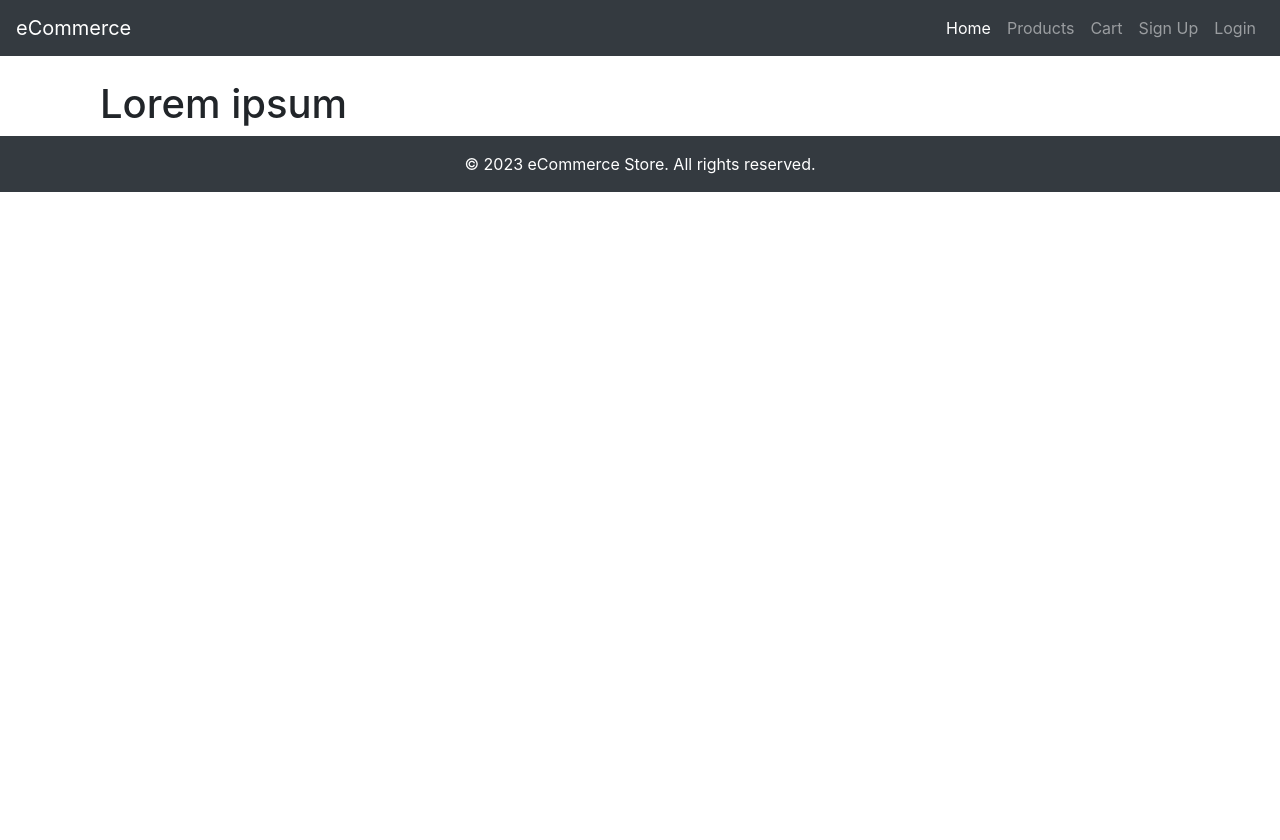
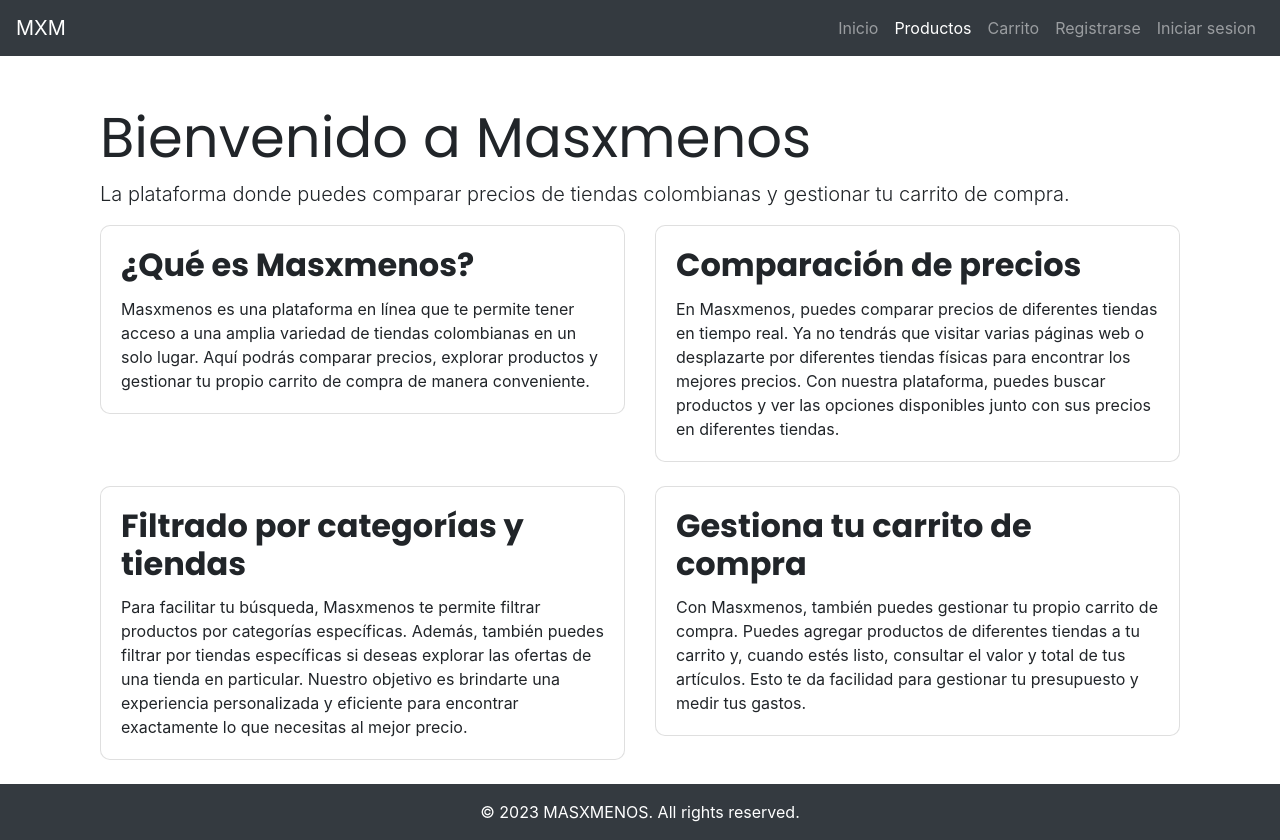
Before and after one commit to aaroncabc/masxmenos, a Django app: page /catalog/ in a window 1280 px wide. Before the commit the page ends 192 px from the top, so only its background shows below. Run offline with Django 4.2, Linux system fonts and the light colour scheme; some libraries are stand-ins or nearby versions.

Commit message:
overall upgrade

```diff
--- a/catalog/templates/index.html
+++ b/catalog/templates/index.html
@@ -1,7 +1,79 @@
 <!-- home/index page  -->
 {% extends "main_template.html" %}
 {% block content %}
-    <div class="col-sm-4">
-          <h1>Lorem ipsum</h1>
+<!DOCTYPE html>
+<html lang="es">
+<head>
+  <meta charset="UTF-8">
+  <meta name="viewport" content="width=device-width, initial-scale=1.0">
+  <title>Masxmenos - Comparación de precios</title>
+  <!-- Bootstrap CSS -->
+  <link rel="stylesheet" href="https://stackpath.bootstrapcdn.com/bootstrap/4.5.2/css/bootstrap.min.css">
+  <!-- Font Awesome CSS (opcional, para íconos) -->
+  <link rel="stylesheet" href="https://cdnjs.cloudflare.com/ajax/libs/font-awesome/5.15.1/css/all.min.css">
+  <!-- Google Fonts - Poppins -->
+  <link href="https://fonts.googleapis.com/css?family=Poppins:400,700&display=swap" rel="stylesheet">
+  <style>
+    /* Estilos personalizados */
+    h1, h2 {
+      font-family: 'Poppins', sans-serif;
+      font-weight: bold;
+    }
+    .rounded-card {
+      border-radius: 10px;
+    }
+  </style>
+  <!-- Scripts -->
+  <script src="https://code.jquery.com/jquery-3.5.1.slim.min.js"></script>
+  <script src="https://stackpath.bootstrapcdn.com/bootstrap/4.3.1/js/bootstrap.min.js"></script>
+  <script src="https://ajax.googleapis.com/ajax/libs/jquery/3.5.1/jquery.min.js"></script>
+  <script src="https://maxcdn.bootstrapcdn.com/bootstrap/3.4.1/js/bootstrap.min.js"></script>
+</head>
+<body>
+  <!-- Contenido principal -->
+  <div class="container mt-5">
+    <h1 class="display-4">Bienvenido a Masxmenos</h1>
+    <p class="lead">La plataforma donde puedes comparar precios de tiendas colombianas y gestionar tu carrito de compra.</p>
+
+    <div class="row">
+      <div class="col-md-6">
+        <div class="card mb-4 rounded-card">
+          <div class="card-body">
+            <h2 class="card-title">¿Qué es Masxmenos?</h2>
+            <p class="card-text">Masxmenos es una plataforma en línea que te permite tener acceso a una amplia variedad de tiendas colombianas en un solo lugar. Aquí podrás comparar precios, explorar productos y gestionar tu propio carrito de compra de manera conveniente.</p>
+          </div>
+        </div>
+      </div>
+      <div class="col-md-6">
+        <div class="card mb-4 rounded-card">
+          <div class="card-body">
+            <h2 class="card-title">Comparación de precios</h2>
+            <p class="card-text">En Masxmenos, puedes comparar precios de diferentes tiendas en tiempo real. Ya no tendrás que visitar varias páginas web o desplazarte por diferentes tiendas físicas para encontrar los mejores precios. Con nuestra plataforma, puedes buscar productos y ver las opciones disponibles junto con sus precios en diferentes tiendas.</p>
+          </div>
+        </div>
+      </div>
     </div>
+
+    <div class="row">
+      <div class="col-md-6">
+        <div class="card mb-4 rounded-card">
+          <div class="card-body">
+            <h2 class="card-title">Filtrado por categorías y tiendas</h2>
+            <p class="card-text">Para facilitar tu búsqueda, Masxmenos te permite filtrar productos por categorías específicas. Además, también puedes filtrar por tiendas específicas si deseas explorar las ofertas de una tienda en particular. Nuestro objetivo es brindarte una experiencia personalizada y eficiente para encontrar exactamente lo que necesitas al mejor precio.</p>
+          </div>
+        </div>
+      </div>
+      <div class="col-md-6">
+        <div class="card mb-4 rounded-card">
+          <div class="card-body">
+            <h2 class="card-title">Gestiona tu carrito de compra</h2>
+            <p class="card-text">Con Masxmenos, también puedes gestionar tu propio carrito de compra. Puedes agregar productos de diferentes tiendas a tu carrito y, cuando estés listo, consultar el valor y total de tus artículos. Esto te da facilidad para gestionar tu presupuesto y medir tus gastos.</p>
+          </div>
+        </div>
+      </div>
+    </div>
+  </div>
+</body>
+</html>
+
 {% endblock %}
--- a/catalog/templates/main_template.html
+++ b/catalog/templates/main_template.html
@@ -1,8 +1,9 @@
 <!DOCTYPE html>
 <html>
 <head>
-    <title>eCommerce Website</title>
+    <title>MASXMENOS</title>
     <link rel="stylesheet" href="https://stackpath.bootstrapcdn.com/bootstrap/4.3.1/css/bootstrap.min.css">
+
     <style>
         .product-card {
             transition: transform 0.2s;
@@ -10,37 +11,47 @@
         .product-card:hover {
             transform: scale(1.05);
         }
+        .Olimpica {
+        width: 98%;  /* Adjust the width as needed */
+        height: 40px;  /* Adjust the height as needed */
+        background-color: #FF6961;  /* Replace with the desired color */
+            }
+        .D1 {
+        width: 98%;  /* Adjust the width as needed */
+        height: 40px;  /* Adjust the height as needed */
+        background-color: #6d9dd5;  /* Replace with the desired color */
+            }
     </style>
 </head>
 <body>
 
 <!-- Navbar -->
 <nav class="navbar navbar-expand-lg navbar-dark bg-dark">
-    <a class="navbar-brand" href="#">eCommerce</a>
+    <a class="navbar-brand" href="#">MXM</a>
     <button class="navbar-toggler" type="button" data-toggle="collapse" data-target="#navbarNav"
             aria-controls="navbarNav" aria-expanded="false" aria-label="Toggle navigation">
         <span class="navbar-toggler-icon"></span>
     </button>
     <div class="collapse navbar-collapse" id="navbarNav">
         <ul class="navbar-nav ml-auto">
+            <li class="nav-item">
+                <a class="nav-link" href="{% url 'index' %}">Inicio</a>
+            </li>
             <li class="nav-item active">
-                <a class="nav-link" href="{% url 'index' %}">Home</a>
+                <a class="nav-link" href="{% url 'productosn' id=0 order='asc' cat='all' %}">Productos</a>
             </li>
             <li class="nav-item">
-                <a class="nav-link" href="{% url 'productosn' id=0 order='asc' cat='all' %}">Products</a>
-            </li>
-            <li class="nav-item">
-                <a class="nav-link" href="#">Cart</a>
+                <a class="nav-link" href="#">Carrito</a>
             </li>
         </ul>
     </div>
     <div class="text-right">
         <ul class="navbar-nav">
             <li class="nav-item">
-                <a class="nav-link" href="{% url 'register' %}"><span class="glyphicon glyphicon-user"></span>Sign Up</a>
+                <a class="nav-link" href="{% url 'register' %}"><span class="glyphicon glyphicon-user"></span>Registrarse</a>
             </li>
             <li class="nav-item">
-                <a class="nav-link" href="{% url 'login' %}"><span class="glyphicon glyphicon-user"></span>Login</a>
+                <a class="nav-link" href="{% url 'login' %}"><span class="glyphicon glyphicon-user"></span>Iniciar sesion</a>
             </li>
         </ul>
     </div>
@@ -55,7 +66,7 @@
 
 <!-- Footer -->
 <footer class="bg-dark text-white text-center py-3">
-    &copy; 2023 eCommerce Store. All rights reserved.
+    &copy; 2023 MASXMENOS. All rights reserved.
 </footer>
 
 <!-- Scripts -->
--- a/catalog/urls.py
+++ b/catalog/urls.py
@@ -7,5 +7,6 @@ urlpatterns = [
     path('productos/<int:id>/<str:store>/<str:order>/<str:cat>', views.storeproductosn, name='storeproductosn'),
     path('login',views.login,name='login'),
     path('register',views.register ,name='register'),
+    path('carrito',views.carrito,name='carrito'),
     path('productos/<int:id>/<str:store>/<str:order>/<str:search>',views.filteredproducts,name='')
 ]
--- a/catalog/views.py
+++ b/catalog/views.py
@@ -3,11 +3,30 @@ from .models import Producto, Tienda,Categoria
 # Create your views here.
 def index(request):
     return render(request,'index.html')
+
 def login(request):
     return render(request,'login.html')
 
 def register(request):
+
     return render(request,'registro.html')
+
+def carrito(request):
+    products = Producto.objects.all().order_by('price')[0:3]
+    tiendas = Tienda.objects.all()
+    cats = Categoria.objects.all()
+    rows = [products[0:3]]
+    total = 0
+    for p in products:
+        total += p.price
+    context = {
+        'stores':tiendas,
+        'cats':cats,
+        'products':products,
+        'rows':rows,
+        'total':total,
+    }
+    return render(request,'carrito.html',context=context)
 
 def productosn(request,id,order,cat):
 
@@ -25,7 +44,7 @@ def productosn(request,id,order,cat):
             products = Producto.objects.all().order_by('price')[i:n]
         else:
             products = Producto.objects.all().order_by('-price')[i:n]
-    rows = [products[0:3],products[0:3],products[0:3]]
+    rows = [products[0:3],products[3:6],products[6:9]]
     context ={
         'products':products,
         'rows':rows,
@@ -55,7 +74,7 @@ def storeproductosn(request,id,store,order,cat):
             products = Producto.objects.filter(store=s).order_by('price')[i:n]
         else:
             products = Producto.objects.filter(store=s).order_by('-price')[i:n]
-    rows = [products[0:3],products[0:3],products[0:3]]
+    rows = [products[0:3],products[3:6],products[6:9]]
     context ={
         'products':products,
         'rows':rows,
```
Also changed, not shown: catalog/templates/carrito.html (added, +72 -0 lines), catalog/templates/login.html (+26 -18 lines), catalog/templates/productos.html (+43 -10 lines), catalog/templates/registro.html (+33 -25 lines), catalog/templates/storeproductos.html (+39 -33 lines), update.py (+4 -5 lines), 1 other file.
